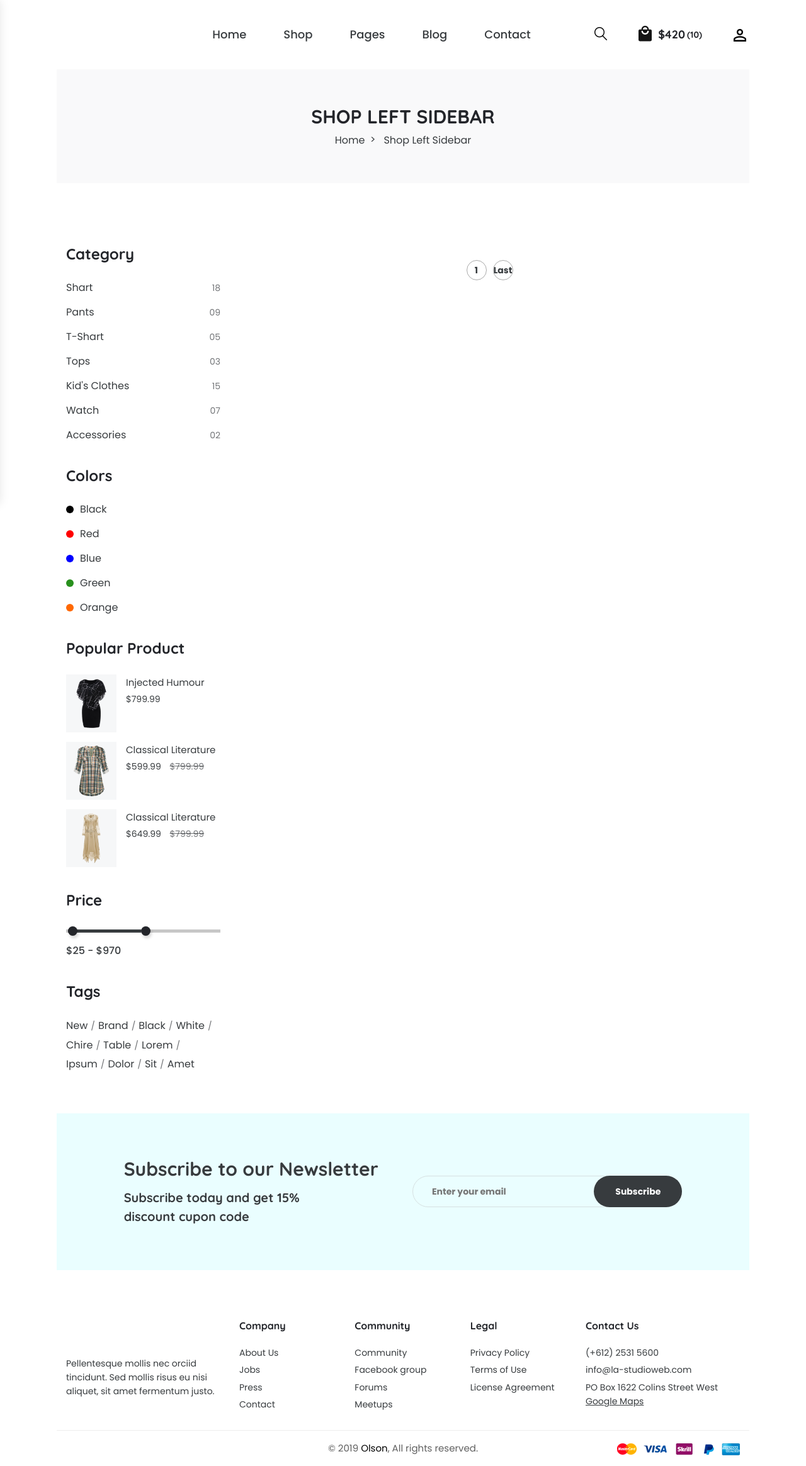
After one commit to OleksandrShcherbinin/my_shop, a Django app: page /products/ in a window 1280 px wide. The commit adds this page. Shown: the whole page at 63% size. Run offline with Django 5.2, Linux system fonts and the light colour scheme; data that the repository does not hold is empty; some libraries are stand-ins or nearby versions; some web fonts are replaced.

Commit message:
products list, 404 page, context processor, pagination

```diff
--- a/my_shop/urls.py
+++ b/my_shop/urls.py
@@ -15,6 +15,7 @@ Including another URLconf
     2. Add a URL to urlpatterns:  path('blog/', include('blog.urls'))
 """
 
+from debug_toolbar.toolbar import debug_toolbar_urls
 from django.conf import settings
 from django.conf.urls.static import static
 from django.contrib import admin
@@ -23,7 +24,9 @@ from django.urls import include, path
 urlpatterns = [
     path("admin/", admin.site.urls),
     path("", include("shop.urls")),
-]
+] + debug_toolbar_urls()
+
+handler404 = "shop.views.page_not_found"
 
 if settings.DEBUG:
     urlpatterns += static(settings.STATIC_URL, document_root=settings.STATIC_ROOT)
--- a/pyproject.toml
+++ b/pyproject.toml
@@ -7,6 +7,7 @@ dependencies = [
     "curl-cffi>=0.15.0",
     "defusedxml>=0.7.1",
     "django>=6.0.5",
+    "django-debug-toolbar>=6.3.0",
     "django-jazzmin>=3.0.4",
     "pillow>=12.2.0",
     "python-dotenv>=1.2.2",
--- /dev/null
+++ b/shop/context_processors.py
@@ -0,0 +1,9 @@
+from django.db.models import QuerySet
+from django.http import HttpRequest
+
+from shop.models import Category
+from shop.services.queries import get_biggest_categories
+
+
+def header_categories(request: HttpRequest) -> dict[str, QuerySet[Category]]:
+    return {"categories": get_biggest_categories()}
--- a/shop/urls.py
+++ b/shop/urls.py
@@ -6,5 +6,6 @@ app_name = "shop"
 
 urlpatterns = [
     path("", views.index, name="index"),
+    path("products/", views.product_list, name="product_list"),
     path("products/<slug:slug>/", views.detail_product, name="detail_product"),
 ]
--- a/shop/views.py
+++ b/shop/views.py
@@ -1,8 +1,9 @@
+from django.core.paginator import Paginator
 from django.http import HttpRequest, HttpResponse
-from django.shortcuts import render
+from django.shortcuts import get_object_or_404, render
 
 from shop.models import Product
-from shop.services.queries import get_recent_products
+from shop.services.queries import get_product_list, get_recent_products
 
 
 def index(request: HttpRequest) -> HttpResponse:
@@ -11,5 +12,22 @@ def index(request: HttpRequest) -> HttpResponse:
 
 
 def detail_product(request: HttpRequest, slug: str) -> HttpResponse:
-    context = {"object": Product.objects.get(slug=slug)}
-    return render(request, "single-product.html", context)
+    product = get_object_or_404(Product, slug=slug)
+    return render(request, "single-product.html", {"object": product})
+
+
+def product_list(request: HttpRequest) -> HttpResponse:
+    search = request.GET.get("search", "")
+    products = get_product_list(search)
+    page_number = request.GET.get("page", 1)
+    paginator = Paginator(products, 9)
+    page_obj = paginator.get_page(page_number)
+    context = {
+        "page_obj": page_obj,
+        "paginator": paginator,
+    }
+    return render(request, "list.html", context)
+
+
+def page_not_found(request: HttpRequest, exception) -> HttpResponse:
+    return render(request, "404.html")
--- a/static/css/style.css
+++ b/static/css/style.css
@@ -1231,7 +1231,7 @@ img.mfp-img {
     position: absolute;
     left: -120px;
     top: 100%;
-    z-index: 99;
+    z-index: 99999;
     -webkit-transform: translateY(20px);
     -ms-transform: translateY(20px);
     transform: translateY(20px);
@@ -1239,6 +1239,7 @@ img.mfp-img {
     visibility: hidden;
     -webkit-transition: 0.4s;
     -o-transition: 0.4s;
+    display: none;
     transition: 0.4s; }
     @media only screen and (max-width: 479px) {
       .header-search .search-content-wrap {
@@ -1260,6 +1261,7 @@ img.mfp-img {
     -ms-transform: translateY(0);
     transform: translateY(0);
     opacity: 1;
+    display: block;
     visibility: visible; }
 
 /*---------------------------------------
--- a/static/js/main.js
+++ b/static/js/main.js
@@ -271,12 +271,16 @@
     });
 
 
-    $(".btn-src").on('click', function () {
-        $(".header-search").addClass("show");
+    $(document).on('click', '.btn-src', function () {
+
+        $('.header-search').addClass('show');
+
     });
 
-    $(".btn-close").on('click', function () {
-        $(".header-search").removeClass("show");
+    $(document).on('click', '.btn-close', function () {
+
+        $('.header-search').removeClass('show');
+
     });
 
     $(window).on('load', function () {
--- a/templates/header.html
+++ b/templates/header.html
@@ -1,4 +1,5 @@
 <!-- Header Section Start -->
+{% load static %}
 <header class="header-section section position-static">
     <div class="container-fluid p-0">
         <div class="row no-gutters align-items-center">
@@ -6,7 +7,7 @@
                 <!-- Logo Start -->
                 <div class="header-logo header-logo-one mt-0">
                     <a href="index.html">
-                        <img src="assets/images/logo.png" alt="Olson">
+                        <img src="{% static 'images/logo.png' %}" alt="Olson">
                     </a>
                 </div><!-- Logo End -->
             </div>
@@ -15,18 +16,17 @@
                 <div class="main-menu mr-lg-100">
                     <nav>
                         <ul>
-                            <li class="menu-item-has-children"><a href="index.html">Home</a>
+                            <li class="menu-item-has-children"><a href="{% url 'shop:index' %}">Home</a>
                                 <ul class="sub-menu">
-                                    <li><a href="index.html">Home One</a></li>
-                                    <li><a href="index-2.html">Home Two</a></li>
+                                    <li><a href="{% url 'shop:index' %}">Home One</a></li>
+                                    <li><a href="{% url 'shop:index' %}">Home Two</a></li>
                                 </ul>
                             </li>
                             <li class="menu-item-has-children"><a href="shop-left-sidebar.html">Shop</a>
                                 <ul class="sub-menu">
-                                    <li><a href="shop-left-sidebar.html">Shop Left Sidebar</a></li>
-                                    <li><a href="shop-right-sidebar.html">Shop Right Sidebar</a></li>
-                                    <li><a href="shop-full-width.html">Shop Full Width</a></li>
-                                    <li><a href="single-product.html">Single Product</a></li>
+                                    {%  for category in categories %}
+                                    <li><a href="shop-left-sidebar.html">{{ category.name }}</a></li>
+                                    {% endfor %}
                                 </ul>
                             </li>
                             <li class="menu-item-has-children"><a href="index.html#">Pages</a>
@@ -55,25 +55,25 @@
             <div class="col-8 col-lg-3 col-xl-3">
                 <div class="header-shop-links">
                     <div class="shop-links-item header-search">
-                        <a href="javascript:void(0)" class="btn-src"><img src="assets/images/icons/search.png" alt="Search"></a>
-                        <a href="javascript:void(0)" class="btn-close"><img src="assets/images/icons/close.png" alt="Close"></a>
+                        <a href="javascript:void(0)" class="btn-src"><img src="{% static 'images/icons/search.png' %}" alt="Search"></a>
+                        <a href="javascript:void(0)" class="btn-close"><img src="{% static 'images/icons/close.png' %}" alt="Close"></a>
 
                         <div class="search-content-wrap">
-                            <form action="index.html#" method="post">
+                            <form action="{% url 'shop:product_list' %}" method="get">
                                 <label for="search" class="sr-only">Search</label>
-                                <input type="text" id="search" placeholder="Search here..." />
+                                <input type="text" id="search" name="search" placeholder="Search here..." />
                             </form>
                         </div>
                     </div>
 
                     <div class="shop-links-item header-mini-cart">
-                        <a href="cart.html"><img src="assets/images/icons/cart.png" alt="Cart">
+                        <a href="cart.html"><img src="{% static 'images/icons/cart.png' %}" alt="Cart">
                             $420<span>(10)</span></a>
 
                         <div class="mini-cart-wrap mobile-small-right">
                             <div class="mini-cart-product">
                                 <a href="single-product.html" class="image"><img
-                                        src="assets/images/product/product-1.png" alt=""></a>
+                                        src="{% static 'images/product/product-1.png' %}" alt=""></a>
                                 <div class="content">
                                     <h5 class="title"><a href="single-product.html">Injected humour</a></h5>
                                     <span>$799.99</span>
@@ -82,7 +82,7 @@
                             </div>
                             <div class="mini-cart-product">
                                 <a href="single-product.html" class="image"><img
-                                        src="assets/images/product/product-2.png" alt=""></a>
+                                        src="{% static 'images/product/product-2.png' %}" alt=""></a>
                                 <div class="content">
                                     <h5 class="title"><a href="single-product.html">Classical literature</a></h5>
                                     <span>$799.99</span>
@@ -100,7 +100,7 @@
                     </div>
 
                     <div class="shop-links-item header-account mr-lg-0">
-                        <a href="login-register.html"><img src="assets/images/icons/user.png" alt="Account"></a>
+                        <a href="login-register.html"><img src="{%  static 'images/icons/user.png' %}" alt="Account"></a>
                     </div>
 
                     <div class="shop-links-item header-menu-icon d-lg-none">
--- /dev/null
+++ b/templates/list.html
@@ -0,0 +1,242 @@
+{% extends "base.html" %}
+{% load static %}
+{% block content %}
+<div class="side-menu-wrap">
+    <button class="side-menu-close"><span></span></button>
+    <div class="side-menu-inner">
+
+        <div class="side-logo"><a href="index.html"><img src="assets/images/logo.png" alt=""></a></div>
+
+        <div class="side-menu nice-scroll">
+            <nav>
+                <ul>
+                    <li class="menu-item-has-children"><a href="index.html">Home</a>
+                        <ul class="sub-menu">
+                            <li><a href="index.html">Home One</a></li>
+                            <li><a href="index-2.html">Home Two</a></li>
+                        </ul>
+                    </li>
+                    <li class="menu-item-has-children"><a href="shop-left-sidebar.html">Shop</a>
+                        <ul class="sub-menu">
+                            <li><a href="shop-left-sidebar.html">Shop Left Sidebar</a></li>
+                            <li><a href="shop-right-sidebar.html">Shop Right Sidebar</a></li>
+                            <li><a href="shop-full-width.html">Shop Full Width</a></li>
+                            <li><a href="single-product.html">Single Product</a></li>
+                        </ul>
+                    </li>
+                    <li class="menu-item-has-children"><a href="shop-left-sidebar.html#">Pages</a>
+                        <ul class="sub-menu">
+                            <li><a href="cart.html">Cart</a></li>
+                            <li><a href="checkout.html">Checkout</a></li>
+                            <li><a href="login-register.html">Login Register</a></li>
+                            <li><a href="wishlist.html">Wishlist</a></li>
+                        </ul>
+                    </li>
+                    <li class="menu-item-has-children"><a href="blog-left-sidebar.html">Blog</a>
+                        <ul class="sub-menu">
+                            <li><a href="blog-left-sidebar.html">Blog Left Sidebar</a></li>
+                            <li><a href="blog-right-sidebar.html">Blog Right Sidebar</a></li>
+                            <li><a href="blog-full-width.html">Blog Full Width</a></li>
+                            <li><a href="single-blog-left-sidebar.html">Single Blog Left Sidebar</a></li>
+                            <li><a href="single-blog-right-sidebar.html">Single Blog Right Sidebar</a></li>
+                        </ul>
+                    </li>
+                    <li><a href="contact.html">Contact</a></li>
+                </ul>
+            </nav>
+        </div>
+
+        <div class="side-social">
+            <a href="shop-left-sidebar.html#"><i class="fa fa-facebook"></i></a>
+            <a href="shop-left-sidebar.html#"><i class="fa fa-twitter"></i></a>
+            <a href="shop-left-sidebar.html#"><i class="fa fa-pinterest"></i></a>
+            <a href="shop-left-sidebar.html#"><i class="fa fa-instagram"></i></a>
+            <a href="shop-left-sidebar.html#"><i class="fa fa-google-plus"></i></a>
+        </div>
+
+    </div>
+</div>
+
+<div class="side-menu-overlay"></div>
+
+<!-- Page Banner Section Start -->
+<div class="page-banner-section section bg-gray">
+    <div class="container">
+        <div class="row">
+            <div class="page-banner-content text-center col">
+                <h1>Shop Left Sidebar</h1>
+                <ul class="breadcrumb justify-content-center">
+                    <li><a href="index.html">Home</a></li>
+                    <li><a href="shop-left-sidebar.html">Shop Left Sidebar</a></li>
+                </ul>
+            </div>
+        </div>
+    </div>
+</div>
+<!-- Page Banner Section End -->
+
+<!-- Product Section Start -->
+<div class="product-section section bg-white mt-100 mb-60 mt-xs-70 mb-xs-30">
+    <div class="container">
+        <div class="row">
+            <div class="col-lg-9 col-12 order-1 order-lg-2 mb-40">
+                <div class="row">
+                    {% for product in page_obj %}
+                    {% include 'single-product-block.html' %}
+                    {% endfor %}
+                </div>
+                {% include 'pagination.html' %}
+            </div>
+
+
+            <div class="col-lg-3 col-12 order-2 order-lg-1">
+                <div class="sidebar">
+                    <h3 class="title">Category</h3>
+                    <ul class="sidebar-list">
+                        <li><a href="shop-left-sidebar.html#">Shart <span class="num">18</span></a></li>
+                        <li><a href="shop-left-sidebar.html#">Pants <span class="num">09</span></a></li>
+                        <li><a href="shop-left-sidebar.html#">T-Shart <span class="num">05</span></a></li>
+                        <li><a href="shop-left-sidebar.html#">Tops <span class="num">03</span></a></li>
+                        <li><a href="shop-left-sidebar.html#">Kid's Clothes <span class="num">15</span></a></li>
+                        <li><a href="shop-left-sidebar.html#">Watch <span class="num">07</span></a></li>
+                        <li><a href="shop-left-sidebar.html#">Accessories <span class="num">02</span></a></li>
+                    </ul>
+                </div>
+
+                <div class="sidebar">
+                    <h3 class="title">Colors</h3>
+                    <ul class="sidebar-list">
+                        <li><a href="shop-left-sidebar.html#"><span class="color" style="background-color: #000000"></span> Black</a></li>
+                        <li><a href="shop-left-sidebar.html#"><span class="color" style="background-color: #FF0000"></span> Red</a></li>
+                        <li><a href="shop-left-sidebar.html#"><span class="color" style="background-color: #0000FF"></span> Blue</a></li>
+                        <li><a href="shop-left-sidebar.html#"><span class="color" style="background-color: #28901D"></span> Green</a></li>
+                        <li><a href="shop-left-sidebar.html#"><span class="color" style="background-color: #FF6801"></span> Orange</a>
+                        </li>
+                    </ul>
+                </div>
+
+                <div class="sidebar">
+                    <h3 class="title">Popular Product</h3>
+
+                    <div class="sidebar-product-wrap">
+                        <div class="sidebar-product">
+                            <a href="single-product.html" class="image"><img
+                                    src="assets/images/product/product-1.png" alt=""></a>
+                            <div class="content">
+                                <a href="single-product.html" class="title">Injected humour</a>
+                                <span class="price">$799.99</span>
+                                <div class="ratting">
+                                    <i class="fa fa-star"></i>
+                                    <i class="fa fa-star"></i>
+                                    <i class="fa fa-star"></i>
+                                    <i class="fa fa-star"></i>
+                                    <i class="fa fa-star-half-o"></i>
+                                </div>
+                            </div>
+                        </div>
+                        <div class="sidebar-product">
+                            <a href="single-product.html" class="image"><img
+                                    src="assets/images/product/product-2.png" alt=""></a>
+                            <div class="content">
+                                <a href="single-product.html" class="title">Classical literature</a>
+                                <span class="price">$599.99 <span class="old">$799.99</span></span>
+                                <div class="ratting">
+                                    <i class="fa fa-star"></i>
+                                    <i class="fa fa-star"></i>
+                                    <i class="fa fa-star"></i>
+                                    <i class="fa fa-star"></i>
+                                    <i class="fa fa-star-half-o"></i>
+                                </div>
+                            </div>
+                        </div>
+                        <div class="sidebar-product">
+                            <a href="single-product.html" class="image"><img
+                                    src="assets/images/product/product-3.png" alt=""></a>
+                            <div class="content">
+                                <a href="single-product.html" class="title">Classical literature</a>
+                                <span class="price">$649.99 <span class="old">$799.99</span></span>
+                                <div class="ratting">
+                                    <i class="fa fa-star"></i>
+                                    <i class="fa fa-star"></i>
+                                    <i class="fa fa-star"></i>
+                                    <i class="fa fa-star"></i>
+                                    <i class="fa fa-star-half-o"></i>
+                                </div>
+                            </div>
+                        </div>
+                    </div>
+
+                </div>
+
+                <div class="sidebar">
+                    <h3 class="title">Price</h3>
+
+                    <div class="sidebar-price">
+                        <div id="price-range"></div>
+                        <input type="text" id="price-amount" readonly>
+                    </div>
+                </div>
+
+                <div class="sidebar">
+                    <h3 class="title">Tags</h3>
+                    <ul class="sidebar-tag">
+                        <li><a href="shop-left-sidebar.html#">New</a></li>
+                        <li><a href="shop-left-sidebar.html#">brand</a></li>
+                        <li><a href="shop-left-sidebar.html#">black</a></li>
+                        <li><a href="shop-left-sidebar.html#">white</a></li>
+                        <li><a href="shop-left-sidebar.html#">chire</a></li>
+                        <li><a href="shop-left-sidebar.html#">table</a></li>
+                        <li><a href="shop-left-sidebar.html#">Lorem</a></li>
+                        <li><a href="shop-left-sidebar.html#">ipsum</a></li>
+                        <li><a href="shop-left-sidebar.html#">dolor</a></li>
+                        <li><a href="shop-left-sidebar.html#">sit</a></li>
+                        <li><a href="shop-left-sidebar.html#">amet</a></li>
+                    </ul>
+                </div>
+
+            </div>
+
+        </div>
+
+    </div>
+</div>
+<!-- Product Section End -->
+
+<!-- Subscribe Section Start -->
+<div class="subscribe-section section bg-light-blue pt-55 pb-55">
+    <div class="container">
+        <div class="row">
+            <div class="col-xl-10 ml-auto mr-auto col-12">
+                <div class="row align-items-center">
+
+                    <!-- Mailchimp Subscribe Content Start -->
+                    <div class="col-lg-6 col-12 mb-15 mt-15">
+                        <div class="subscribe-content">
+                            <h2>Subscribe to our Newsletter</h2>
+                            <h4>Subscribe today and get 15% <br>discount cupon code</h4>
+                        </div>
+                    </div><!-- Mailchimp Subscribe Content End -->
+
+
+                    <!-- Mailchimp Subscribe Form Start -->
+                    <div class="col-lg-6 col-12 mb-15 mt-15">
+
+                        <form id="mc-form" class="mc-form subscribe-form">
+                            <input id="mc-email" type="email" autocomplete="off" placeholder="Enter your email"/>
+                            <button id="mc-submit">subscribe</button>
+                        </form>
+                        <!-- mailchimp-alerts Start -->
+                        <div class="mailchimp-alerts text-centre">
+                            <div class="mailchimp-submitting"></div><!-- mailchimp-submitting end -->
+                            <div class="mailchimp-success"></div><!-- mailchimp-success end -->
+                            <div class="mailchimp-error"></div><!-- mailchimp-error end -->
+                        </div><!-- mailchimp-alerts end -->
+
+                    </div><!-- Mailchimp Subscribe Form End -->
+
+                </div>
+            </div>
+        </div>
+    </div>
+</div>
+{% endblock %}
--- /dev/null
+++ b/templates/pagination.html
@@ -0,0 +1,26 @@
+<div class="page-pagination mt-20">
+    <ul>
+        {% if page_obj.number != 1 %}
+        <li>
+          <a href="{{ request.path }}?page=1&search={{ request.GET.search }}">1</a>
+        </li>
+        {% endif %}
+        {% for i in paginator.page_range %}
+            {% if forloop.counter|add:5 > page_obj.number and forloop.counter < page_obj.number|add:5 %}
+            {% if page_obj.number == i %}
+            <li ><a href="{{ request.path }}?page={{ i }}&search={{ request.GET.search }}">{{ i }}</a></li>
+            {% else %}
+            <li><a href="{{ request.path }}?page={{ i }}&search={{ request.GET.search }}">{{ i }}</a></li>
+            {% endif %}
+            {% endif %}
+        {% endfor  %}
+        {% if page_obj.has_next %}
+        <li>
+          <a href="{{ request.path }}?page={{ page_obj.next_page_number }}&search={{ request.GET.search }}">Next</a>
+        </li>
+        {% endif %}
+        <li>
+          <a href="{{ request.path }}?page={{ paginator.num_pages }}&search={{ request.GET.search }}">Last</a>
+        </li>
+    </ul>
+</div>
```
Also changed, not shown: my_shop/settings.py (+7 -1 lines), shop/services/queries.py (+14 -2 lines), templates/404.html (added, +10 -0 lines), templates/single-product-block.html (added, +33 -0 lines), 1 other file.
